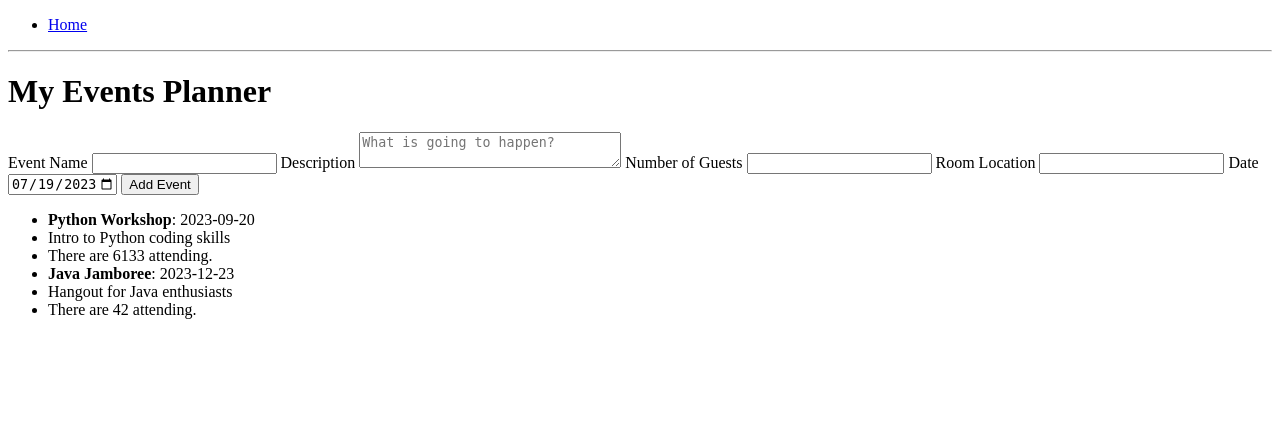
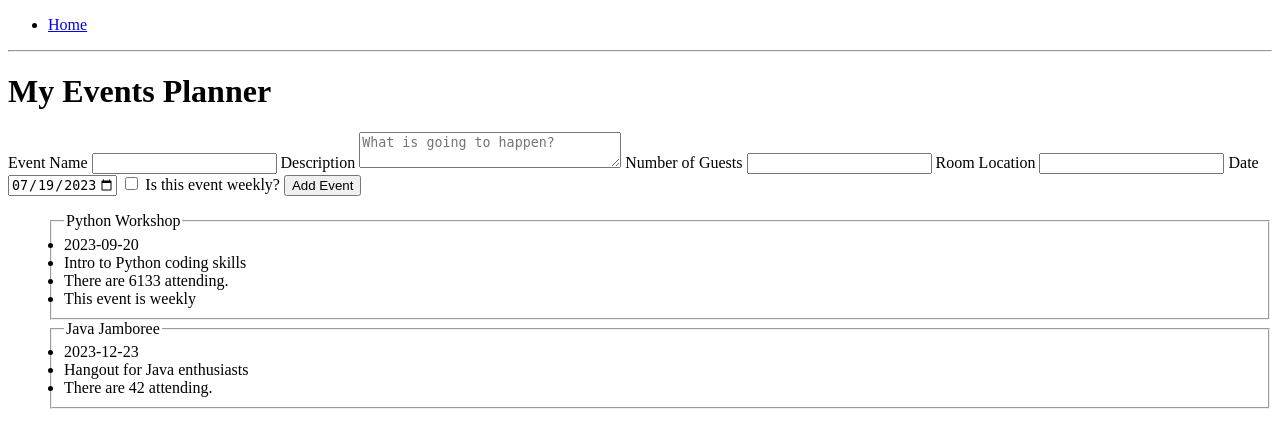
Before and after one commit to rossbuc/flask_template_lab, a Flask app: page /events in a window 1280 px wide. Shown: the top 448 px of the page. Run offline with Flask 3, Linux system fonts and the light colour scheme.

Commit message:
added recurring boolean functionality

```diff
--- a/controllers/events_controller.py
+++ b/controllers/events_controller.py
@@ -14,6 +14,10 @@ def add_event():
     event_date = request.form['date']
     event_number_of_guests = request.form['number_of_guests']
     event_room_location = request.form['room_location']
-    new_event = Event(event_date, event_name, event_number_of_guests, event_room_location, event_description)
+    if 'recurring' in request.form:
+        event_recurring = True
+    else:
+        event_recurring = False
+    new_event = Event(event_date, event_name, event_number_of_guests, event_room_location, event_description, event_recurring)
     add_new_event(new_event)
     return render_template('index.jinja', title='My Events Planner', events=events)
--- a/models/event.py
+++ b/models/event.py
@@ -1,7 +1,8 @@
 class Event:
-    def __init__(self, date, name_of_event, number_of_guests, room_location, description):
+    def __init__(self, date, name_of_event, number_of_guests, room_location, description, recurring):
         self.date = date
         self.name_of_event = name_of_event
         self.number_of_guests = number_of_guests
         self.room_location = room_location
         self.description = description
+        self.recurring = recurring
--- a/models/event_list.py
+++ b/models/event_list.py
@@ -1,8 +1,8 @@
 from models.event import *
 import datetime
 
-event1 = Event(datetime.date(2023, 9, 20), "Python Workshop", 6133, "Hall A", "Intro to Python coding skills")
-event2 = Event(datetime.date(2023, 12, 23), "Java Jamboree", 42, "Hall C", "Hangout for Java enthusiasts")
+event1 = Event(datetime.date(2023, 9, 20), "Python Workshop", 6133, "Hall A", "Intro to Python coding skills", True)
+event2 = Event(datetime.date(2023, 12, 23), "Java Jamboree", 42, "Hall C", "Hangout for Java enthusiasts", False)
 
 events = [event1, event2]
 
--- a/templates/index.jinja
+++ b/templates/index.jinja
@@ -14,13 +14,17 @@
   <input type="date" id="date" name="date"
        value="2023-07-19"
        min="2023-07-19" max="2024-12-31">
+  <input type="checkbox" id="recurring" name="recurring"/>
+  <label for="recurring">Is this event weekly?</label>
   <input type="submit" value="Add Event"/>
 </form>
 
 <ul>
   {% for event in events %}
+    <fieldset>
+        <legend>{{ event.name_of_event }}</legend>
             <li>
-        <b>{{ event.name_of_event }}</b>: {{ event.date }}
+                {{ event.date }}
             </li>
             <li>
                 {{event.description}}
@@ -28,6 +32,10 @@
             <li>
                 There are {{event.number_of_guests}} attending.
             </li>
+            {% if event.recurring %}
+                    <li>This event is weekly</li>
+            {% endif %}
+        </fieldset>
   {% endfor %}
 </ul>
 {% endblock %}
```
Lines whose indentation alone changed are shown as unchanged.
